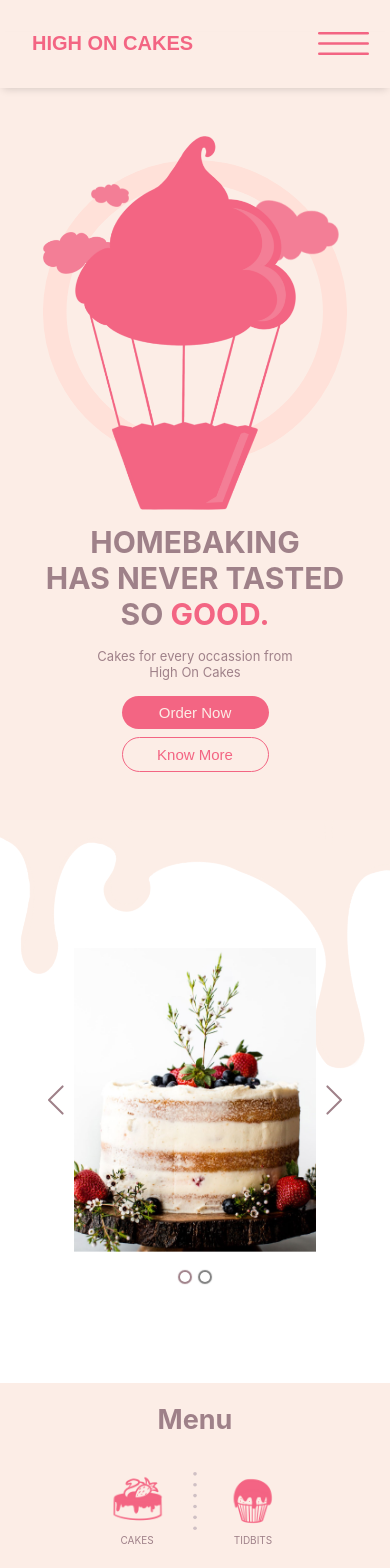
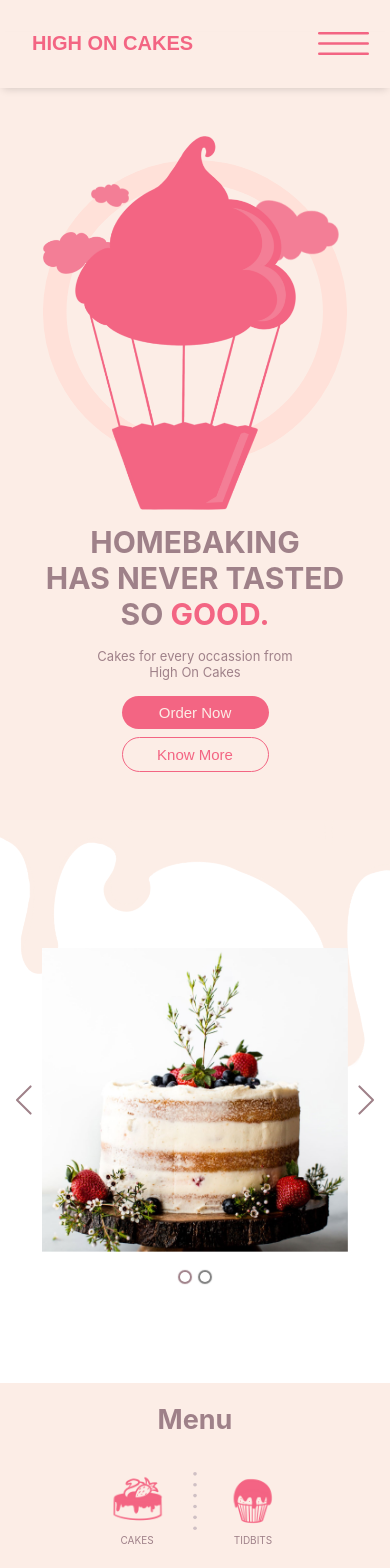
Before and after one commit to abijithvignesh/highOnCakes, a React (Create React App) app in the folder Frontend/: page / in a window 390 px wide. Shown: the top 1568 px of the page. Built offline with nearby package versions, Linux system fonts and the light colour scheme.

Commit message:
made padding responsive

```diff
--- a/Frontend/src/components/carousel/CarouselElements.js
+++ b/Frontend/src/components/carousel/CarouselElements.js
@@ -13,8 +13,9 @@ export const Container = styled.div`
   @media(min-width: 768px)  {
     display: flex;
     justify-content: center;
+    padding: 6em 3em;
   }
-  padding: 6em 3em;
+  padding: 6em 1em;
 `;
 
 export const Drip = styled.img`
```
